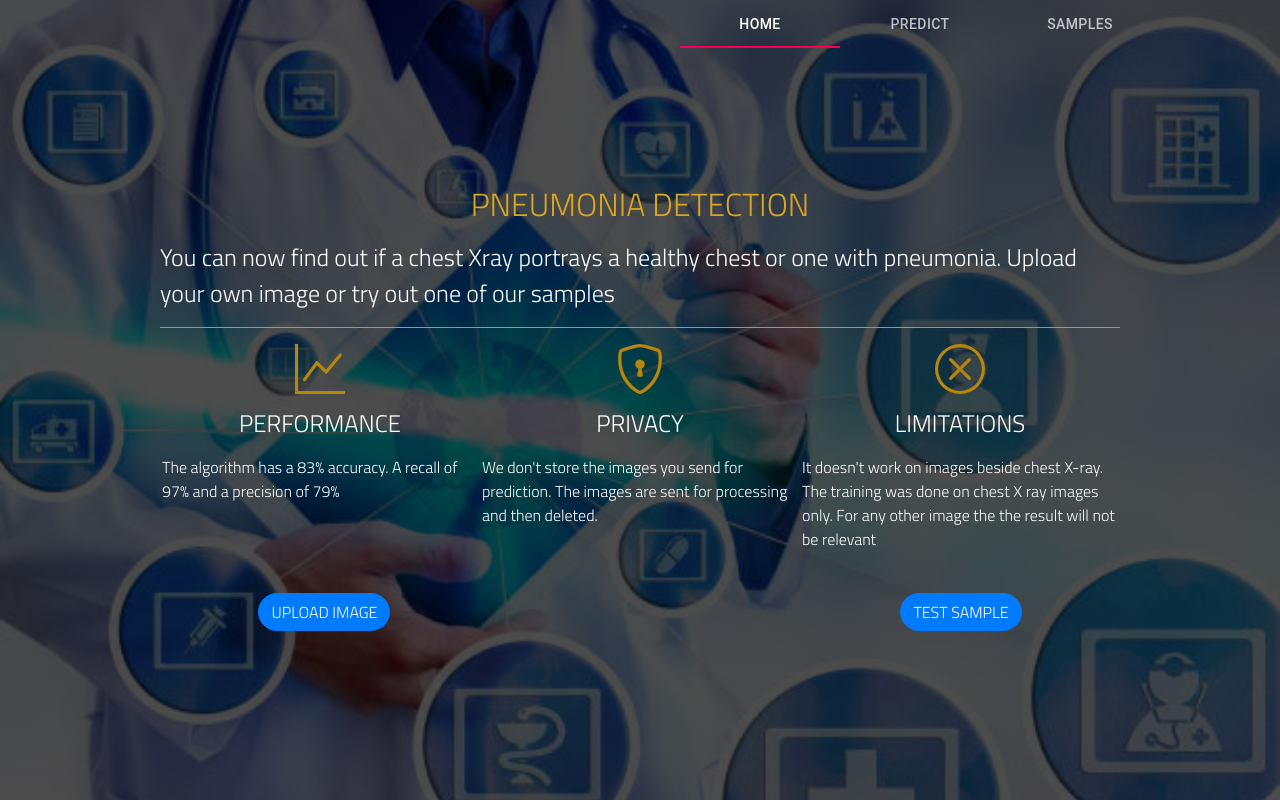
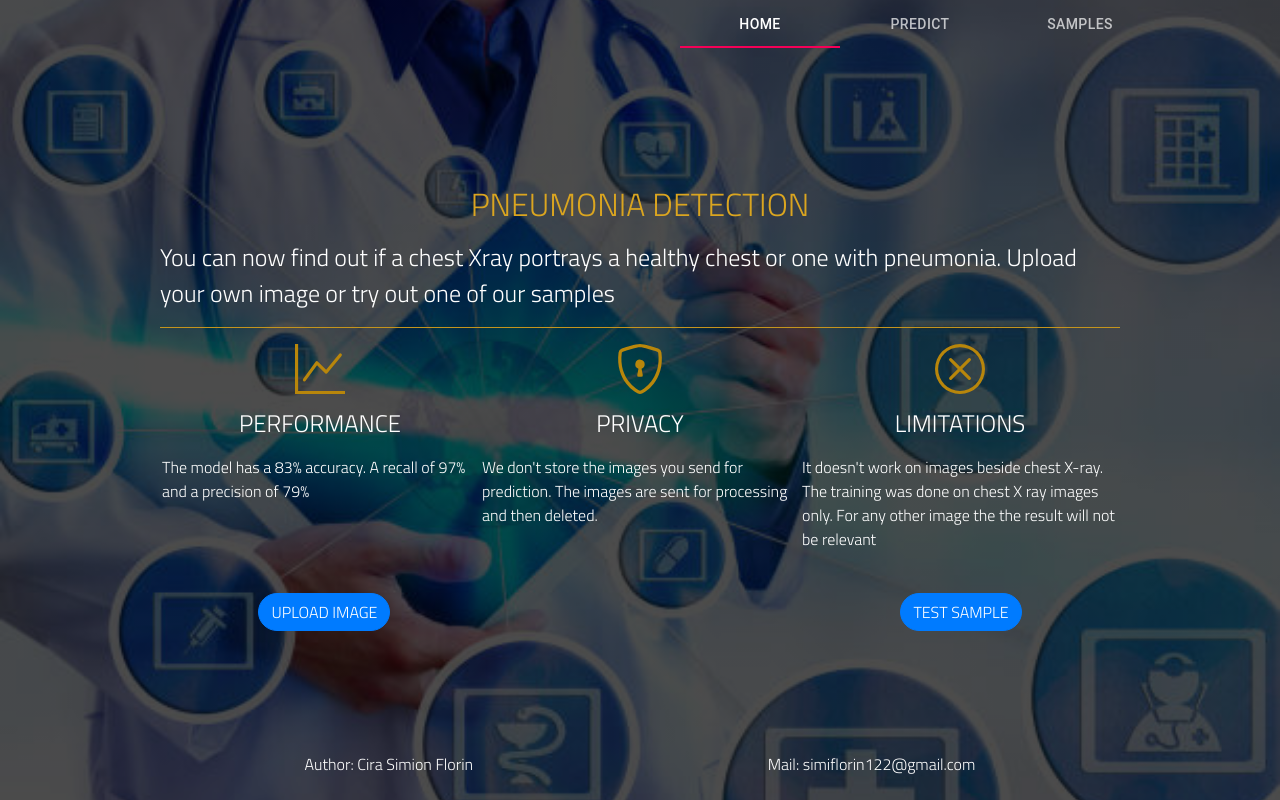
Before and after one commit to SimionFlorin/pneumonia-detection, a React (Create React App) app in the folder pneumonia-detection/: page / in a window 1280 px wide. Built offline with nearby package versions, Linux system fonts and the light colour scheme.

Commit message:
added footer

```diff
--- a/pneumonia-detection/src/About.jsx
+++ b/pneumonia-detection/src/About.jsx
@@ -13,7 +13,7 @@ class About extends React.Component {
 
     render() {
         return (
-            <Background className='BackgroundImage'>
+            <Background className='BackgroundImage' hasFooter={true}>
                 <div style={{display:'flex',justifyContent:'center',height:'90vh',alignItems:'center'}}>
                     <div style={{justifyContent:'center',alignContent:'space-between', color:'white',textAlign:'center'}}>
                         <h2 style={{color:'goldenrod'}}>PNEUMONIA DETECTION </h2>
@@ -24,7 +24,7 @@ class About extends React.Component {
                             <span style={{width:320}}>
                                 <Icon.GraphUp className='Icons'/>
                                 <h4 style={{marginTop:15,marginBottom:15}}>PERFORMANCE</h4>
-                                <p style={{textAlign:'left',padding:2}}>The algorithm has a 83% accuracy. A recall of 97% and a precision of 79%</p>
+                                <p style={{textAlign:'left',padding:2}}>The model has a 83% accuracy. A recall of 97% and a precision of 79%</p>
                             </span>
                             <span style={{width:320}}>
                                 <Icon.ShieldLock className='Icons'/>
--- a/pneumonia-detection/src/App.css
+++ b/pneumonia-detection/src/App.css
@@ -59,3 +59,17 @@
 .test{
   height: 35px;
 }
+.Footer {
+  width: 100%;
+  min-height: 50px;
+  padding: 10px;
+  /*background-color: black;*/
+  z-index: 3;
+  color: white;
+  justify-content: center;
+  display: flex;
+  position: fixed;
+  margin-top: -26px;
+  height: -webkit-fill-available;
+  place-content: space-evenly;
+}
--- a/pneumonia-detection/src/Background.jsx
+++ b/pneumonia-detection/src/Background.jsx
@@ -1,6 +1,7 @@
 import React from "react";
 import NavBar from "./NavBar";
 import {withRouter} from "react-router-dom";
+import './App.css'
 
 class Background extends React.Component {
     constructor(props) {
@@ -8,11 +9,15 @@ class Background extends React.Component {
     }
 
     render() {
-        const { className, navBarClassName} = this.props
+        const { className, navBarClassName, hasFooter} = this.props
         return(
             <div className={className}>
                 <NavBar className={navBarClassName}/>
                 {this.props.children}
+                {hasFooter&&<footer className='Footer'>
+                    <p>Author: Cira Simion Florin</p>
+                    <p>Mail: simiflorin122@gmail.com</p>
+                </footer>}
             </div>
         )
     }
--- a/pneumonia-detection/src/PredictPage.jsx
+++ b/pneumonia-detection/src/PredictPage.jsx
@@ -76,7 +76,7 @@ class PredictPage extends React.Component{
         }
 
         return (
-            <Background className='BackgroundImage'>
+            <Background className='BackgroundImage' hasFooter={true}>
                 {!prediction_text&&!isProcessing&&
                 <div className='parentDiv' style={{marginLeft: '20%'}}>
                     <div className='childDiv'>
```
